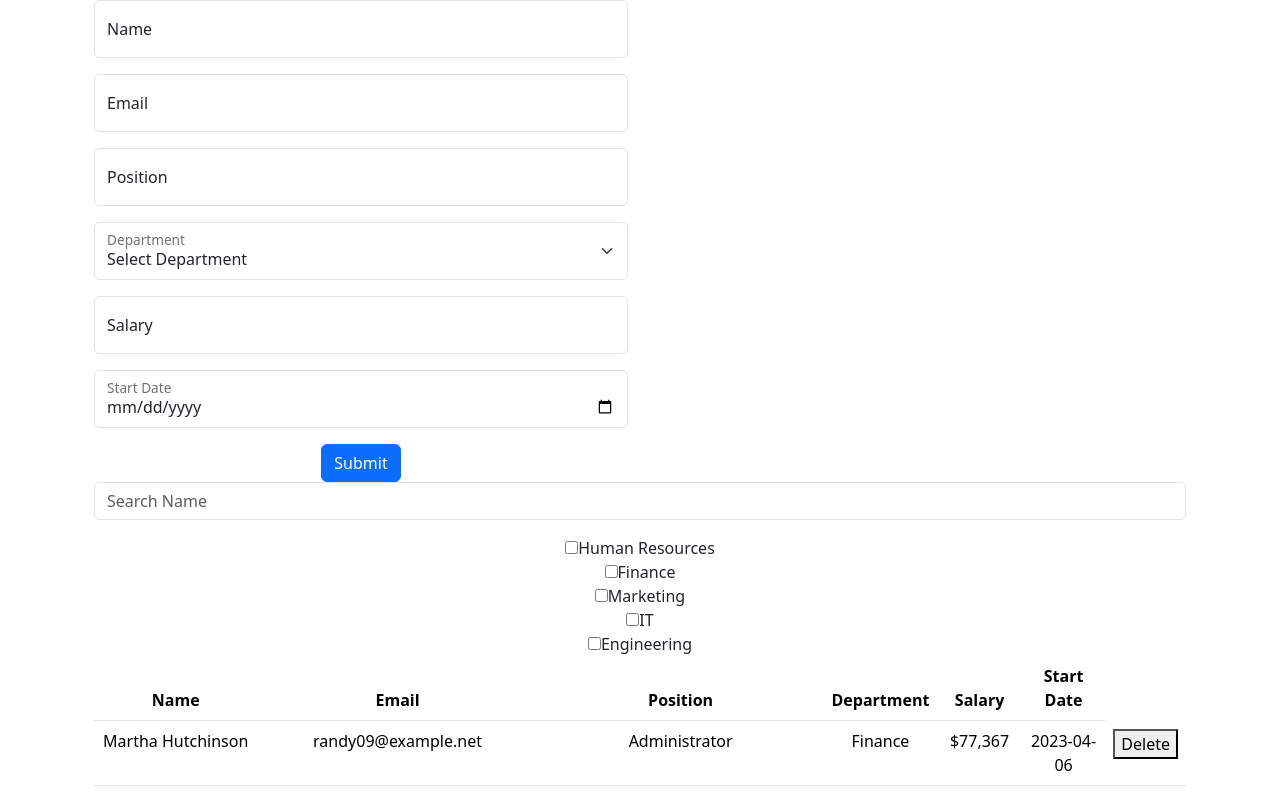
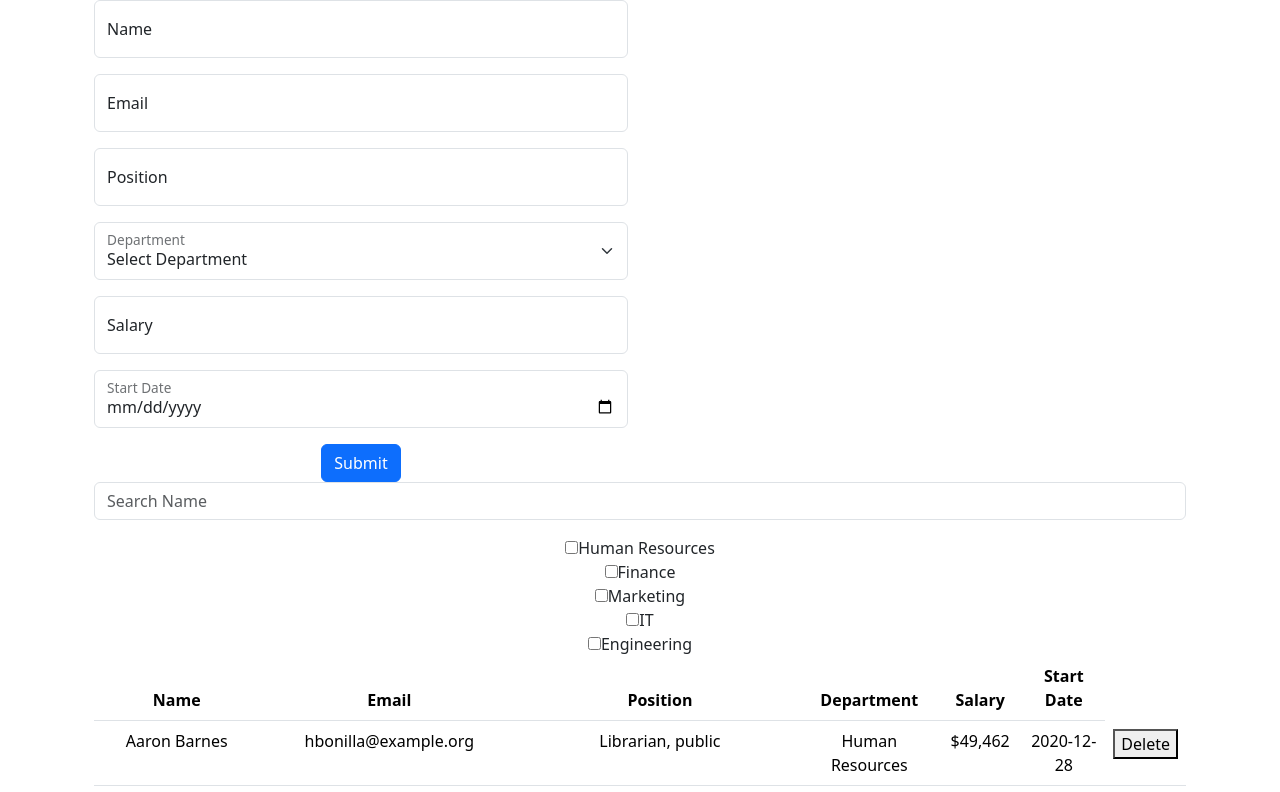
Before and after one commit to alissacheng/employee-mgmt, a React (Create React App) app: page / in a window 1280 px wide. Shown: the top 792 px of the page. Built offline with nearby package versions, Linux system fonts and the light colour scheme.

Commit message:
Improve search functionality and UI

```diff
--- a/src/App.js
+++ b/src/App.js
@@ -8,6 +8,7 @@ import React, { useState } from 'react';
 function App() {
   const [allEmployees, setAllEmployees] = useState([])
   const [employees, setEmployees] = useState([])
+  const [searchInput, setSearchInput] = useState("")
 
   return (
     <div className="App container">
@@ -16,7 +17,9 @@ function App() {
           allEmployees,
           setAllEmployees,
           employees,
-          setEmployees
+          setEmployees,
+          searchInput,
+          setSearchInput
         }}
       >
         <div>
--- a/src/components/EmployeeList/OneEmployee.js
+++ b/src/components/EmployeeList/OneEmployee.js
@@ -1,8 +1,15 @@
-const OneEmployee = ({ employee, handleDelete }) => {
+const OneEmployee = ({ employee, handleDelete, searchInput }) => {
+    const indexOfBoldPart = employee.name.toLowerCase().indexOf(searchInput.toLowerCase());
+    const beforeBold = employee.name.slice(0, indexOfBoldPart);
+    const boldPart = employee.name.slice(indexOfBoldPart, indexOfBoldPart + searchInput.length);
+    const afterBold = employee.name.slice(indexOfBoldPart + searchInput.length);
+
     return(
         <tr>
             <td className="col">
-                {employee.name}
+                {beforeBold}
+                {searchInput && <strong>{boldPart}</strong>}
+                {afterBold}
             </td>
             <td className="col">
                 {employee.email}
@@ -11,7 +18,7 @@ const OneEmployee = ({ employee, handleDelete }) => {
                 {employee.position}
             </td>
             <td className="col">
-                {employee.department}
+                {employee.department !== 'HR' ? employee.department : "Human Resources"}
             </td>
             <td className="col">
                 ${parseInt(employee.salary).toLocaleString()}
--- a/src/components/EmployeeList/index.js
+++ b/src/components/EmployeeList/index.js
@@ -6,11 +6,26 @@ import UserContext from "../../lib/UserContext";
 import employeeFormInputData from "../../lib/employeeFormInputData";
 
 const EmployeeList = () => {
-    const {setAllEmployees, employees, setEmployees} = useContext(UserContext);
+    const {setAllEmployees, employees, setEmployees, searchInput} = useContext(UserContext);
     const [page, setPage] = useState(1)
     const pageSize = 100
     const start = (page -1) * pageSize
     const end = page * pageSize
+
+    const sortByName =  (array) => {
+        return array.sort((a, b) => {
+            const nameA = a.name.toUpperCase();
+            const nameB = b.name.toUpperCase();
+
+            if (nameA < nameB) {
+                return -1;
+            }
+            if (nameA > nameB) {
+                return 1;
+            }
+            return 0;
+        });
+    }
 
     const fetchEmployees = async () => {
         try {
@@ -20,8 +35,9 @@ const EmployeeList = () => {
             Papa.parse(csvData, {
                 header: true,
                 complete: (result) => {
-                    setEmployees(result.data)
-                    setAllEmployees(result.data)
+                    const sortedEmployees = sortByName(result.data)
+                    setEmployees(sortedEmployees)
+                    setAllEmployees(sortedEmployees)
                 }
             });
         } catch (error) {
@@ -58,6 +74,7 @@ const EmployeeList = () => {
                         key={employee.id}
                         employee={employee}
                         handleDelete={handleDelete}
+                        searchInput={searchInput}
                     />)
                 })}
                 </tbody>
--- a/src/components/SearchFilter/Filter.js
+++ b/src/components/SearchFilter/Filter.js
@@ -11,7 +11,7 @@ const Filter = ({ handleCheck, checkedItems }) => {
                     type="checkbox"
                     id={option.value}
                     value={option.value}
-                    checked={checkedItems.indexOf(option.value) > -1 || false}
+                    checked={checkedItems.includes(option.value) || false}
                     onChange={handleCheck}
                 />
                 <label classvalue="form-check-label" htmlFor={option.id}>
--- a/src/components/SearchFilter/index.js
+++ b/src/components/SearchFilter/index.js
@@ -4,16 +4,15 @@ import UserContext from "../../lib/UserContext";
 import Filter from "./Filter";
 
 const SearchFilter = () => {
-    const {allEmployees, setEmployees} = useContext(UserContext);
-    const [searchInput, setSearchInput] = useState("")
+    const {allEmployees, setEmployees, searchInput, setSearchInput} = useContext(UserContext);
+    // const [searchInput, setSearchInput] = useState("")
     const [checkedItems, setCheckedItems] = useState([]);
 
     const handleCheck = (event) => {
-      const { value: department, checked: isChecked } = event.target;
-      const newCheckedItems = isChecked ? [...checkedItems, department] : [...checkedItems].filter((item)=>item !== department)
-
-      setCheckedItems(newCheckedItems);
-      filterEmployees(searchInput, newCheckedItems);
+        const { value: department, checked: isChecked } = event.target;
+        const newCheckedItems = isChecked ? [...checkedItems, department] : checkedItems.filter(item => item !== department);
+        setCheckedItems(newCheckedItems);
+        filterEmployees(searchInput, newCheckedItems);
     };
 
     const handleChange = (e) => {
@@ -23,13 +22,19 @@ const SearchFilter = () => {
     }
 
     const filterEmployees = (search, checked) => {
-        const newEmployees = allEmployees.filter(({name, department}) => {
-            const startsWithName = name.toLowerCase().startsWith(search);
-            const startsWithlastName = name.toLowerCase().split(" ").slice(-1)[0].startsWith(search);
-            const filterDepartments = checked.length ? checked.includes(department.toLowerCase()) : true
-            return (startsWithName || startsWithlastName) && filterDepartments;
-          });
-          setEmployees(newEmployees);
+        const joinArrayFromIndex = (array, index) => array.slice(index).join(" ");
+        const firstWordInput = search.split(" ")[0]
+
+        const newEmployees = allEmployees.filter(({ name, department }) => {
+            const nameArr = name.toLowerCase().split(" ")
+            const startsWithAnyName = nameArr.filter(name=>name.startsWith(firstWordInput))
+            const startIndex = nameArr.indexOf(startsWithAnyName[0])
+            const joinedStr = startsWithAnyName.length ? joinArrayFromIndex(nameArr, startIndex) : ""
+
+            const filterDepartments = checked.length ? checked.includes(department.toLowerCase()) : true;
+            return joinedStr.startsWith(search) && filterDepartments;
+        });
+        setEmployees(newEmployees);
     }
 
     return(
```
